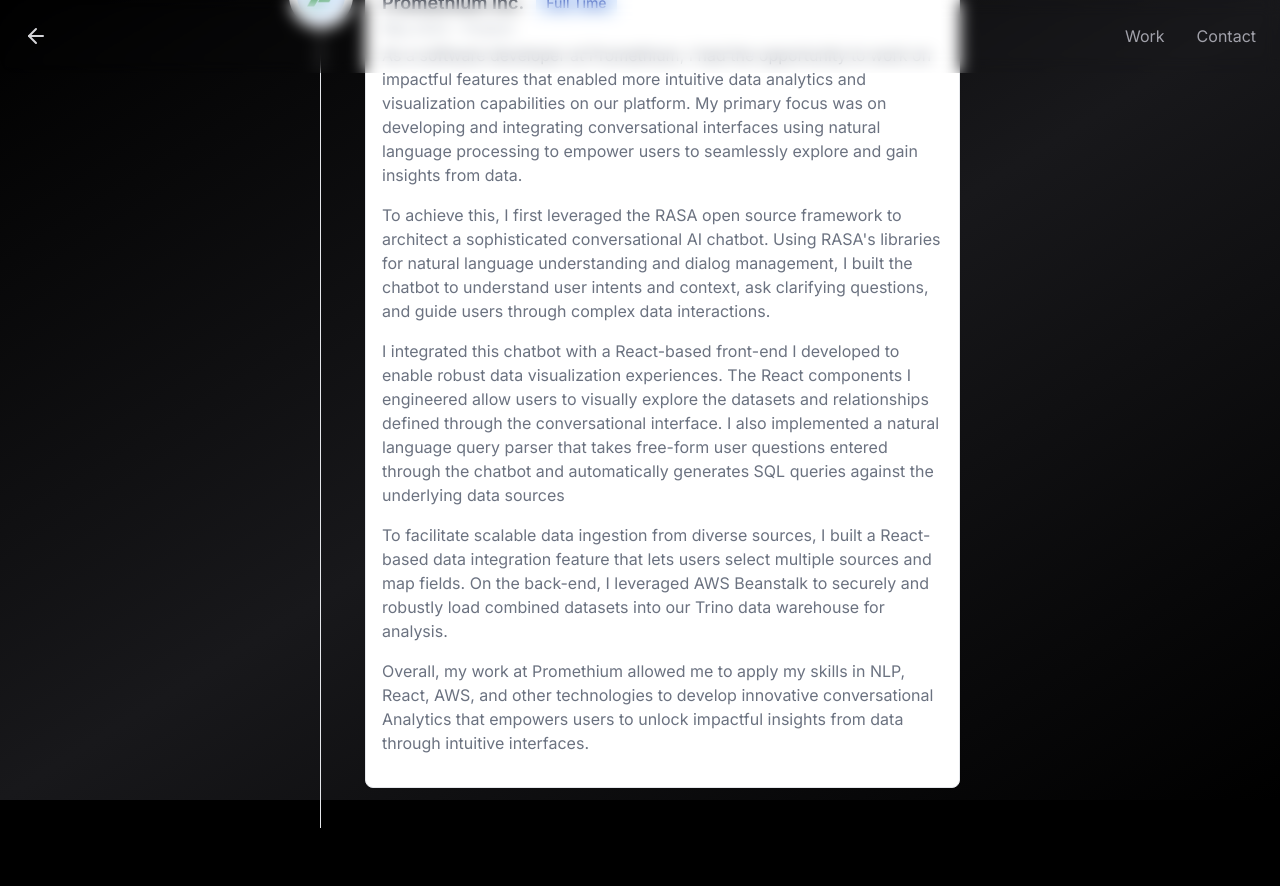
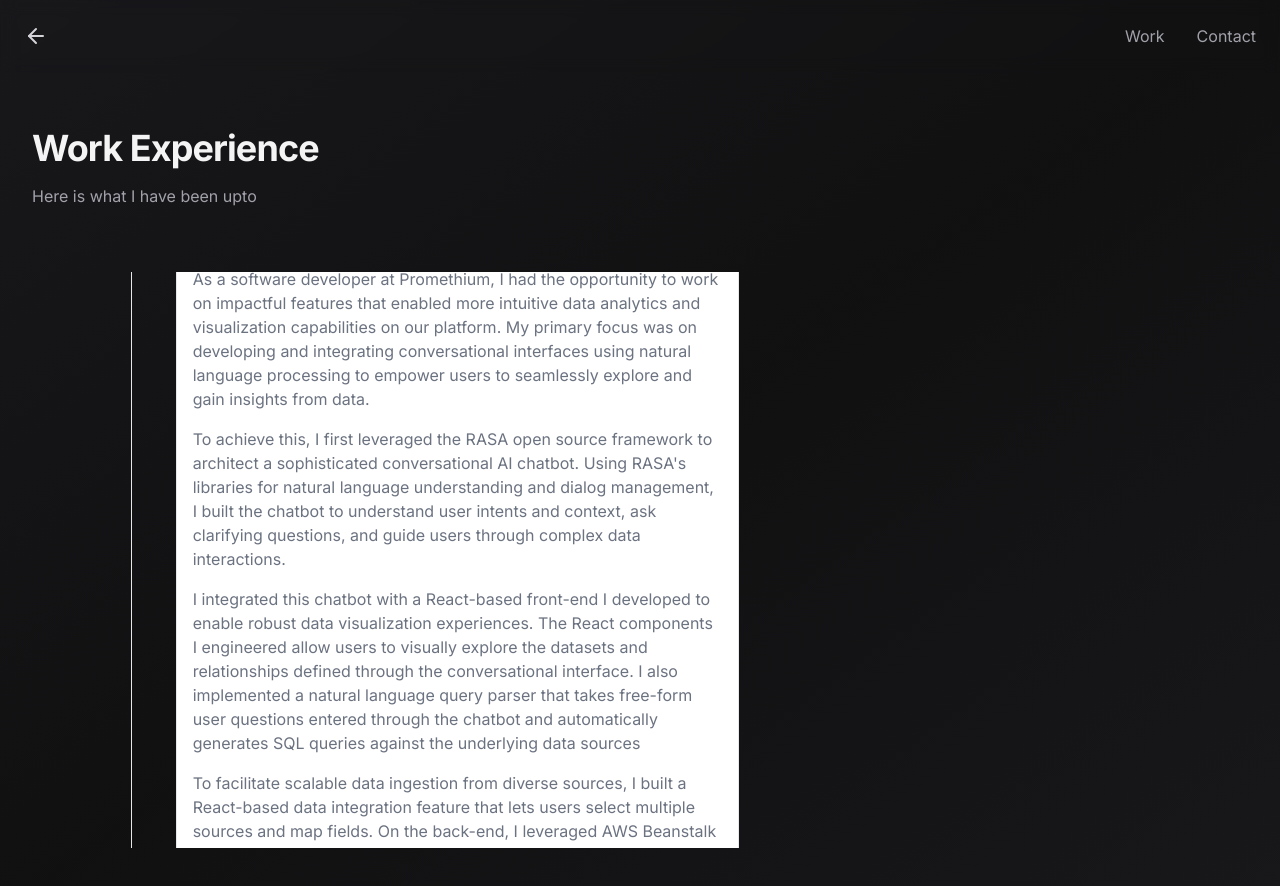
Before and after one commit to pranavajk1/personal_website, a Next.js app: page /work in a window 1280 px wide. Shown: the top 886 px of the page. Before the commit the page ends 828 px from the top, so only its background shows below. Built offline with nearby package versions, Linux system fonts and the light colour scheme; no server answers; what tailwindcss-debug-screens would draw is missing.

Commit message:
Add Work layout component

```diff
--- /dev/null
+++ b/app/work/layout.tsx
@@ -0,0 +1,9 @@
+export default function Work({
+	children,
+}: { children: React.ReactNode }) {
+	return (
+		<div className="relative min-h-screen bg-gradient-to-tl from-zinc-900 via-zinc-400/10 to-zinc-900 ">
+			{children}
+		</div>
+	);
+}
--- a/app/work/page.tsx
+++ b/app/work/page.tsx
@@ -4,11 +4,19 @@
 
 export default function Work() {
   return (
-    <div className=" bg-gradient-to-tl from-zinc-900/0 via-zinc-900 to-zinc-900/0">
+    <div className="relative pb-16">
       <Navigation />
-      <div className="overflow-y-auto">
-        <div className="container flex items-center justify-center min-h-screen px-4 mx-auto">
-          <ol className="absolute border-s border-gray-200 dark:border-gray-700 top-1/2 left-1/2 transform -translate-x-1/2 -translate-y-1/2">
+      <div className="px-6 pt-20 mx-auto sticky space-y-8 max-w-7xl lg:px-8 md:space-y-16 md:pt-24 lg:pt-32">
+        <div className="max-w-2xl mx-auto lg:mx-0">
+          <h2 className="text-3xl font-bold tracking-tight text-zinc-100 sm:text-4xl">
+            Work Experience
+          </h2>
+          <p className="mt-4 text-zinc-400">Here is what I have been upto</p>
+        </div>
+        <div className="ml-0 md:ml-12 lg:w-2/3 sticky">
+          <div className="container mx-auto w-full h-full">
+            <div className="relative wrap overflow-y-auto p-72 h-full" style={{ padding: "38rem !important" }}>
+              <ol className="absolute border-s border-gray-200 dark:border-gray-700 top-1/4 left-1/4 transform -translate-x-1/4 -translate-y-1/4">
                 <li className="mb-10 ms-11">
                   <span className="absolute flex items-center justify-center w-12 h-12 bg-blue-100 rounded-full -start-6 ring-8 ring-white dark:ring-gray-500 dark:bg-gray-200">
                     <img
@@ -29,47 +37,50 @@
                       May 2023 - Present
                     </time>
                     <p className="mb-4 text-base font-normal text-gray-500 dark:text-gray-400">
-                  As a software developer at Promethium, I had the opportunity
-                  to work on impactful features that enabled more intuitive data
-                  analytics and visualization capabilities on our platform. My
-                  primary focus was on developing and integrating conversational
-                  interfaces using natural language processing to empower users
-                  to seamlessly explore and gain insights from data.
+                      As a software developer at Promethium, I had the
+                      opportunity to work on impactful features that enabled
+                      more intuitive data analytics and visualization
+                      capabilities on our platform. My primary focus was on
+                      developing and integrating conversational interfaces using
+                      natural language processing to empower users to seamlessly
+                      explore and gain insights from data.
                     </p>
                     <p className="mb-4 text-base font-normal text-gray-500 dark:text-gray-400">
                       To achieve this, I first leveraged the RASA open source
                       framework to architect a sophisticated conversational AI
                       chatbot. Using RASA's libraries for natural language
-                  understanding and dialog management, I built the chatbot to
-                  understand user intents and context, ask clarifying questions,
-                  and guide users through complex data interactions.
+                      understanding and dialog management, I built the chatbot
+                      to understand user intents and context, ask clarifying
+                      questions, and guide users through complex data
+                      interactions.
                     </p>
 
                     <p className="mb-4 text-base font-normal text-gray-500 dark:text-gray-400">
                       I integrated this chatbot with a React-based front-end I
-                  developed to enable robust data visualization experiences. The
-                  React components I engineered allow users to visually explore
-                  the datasets and relationships defined through the
+                      developed to enable robust data visualization experiences.
+                      The React components I engineered allow users to visually
+                      explore the datasets and relationships defined through the
                       conversational interface. I also implemented a natural
                       language query parser that takes free-form user questions
-                  entered through the chatbot and automatically generates SQL
-                  queries against the underlying data sources
+                      entered through the chatbot and automatically generates
+                      SQL queries against the underlying data sources
                     </p>
 
                     <p className="mb-4 text-base font-normal text-gray-500 dark:text-gray-400">
-                  To facilitate scalable data ingestion from diverse sources, I
-                  built a React-based data integration feature that lets users
-                  select multiple sources and map fields. On the back-end, I
-                  leveraged AWS Beanstalk to securely and robustly load combined
-                  datasets into our Trino data warehouse for analysis.
+                      To facilitate scalable data ingestion from diverse
+                      sources, I built a React-based data integration feature
+                      that lets users select multiple sources and map fields. On
+                      the back-end, I leveraged AWS Beanstalk to securely and
+                      robustly load combined datasets into our Trino data
+                      warehouse for analysis.
                     </p>
 
                     <p className="mb-4 text-base font-normal text-gray-500 dark:text-gray-400">
-                  Overall, my work at Promethium allowed me to apply my skills
-                  in NLP, React, AWS, and other technologies to develop
-                  innovative conversational Analytics that empowers users to
-                  unlock impactful insights from data through intuitive
-                  interfaces.
+                      Overall, my work at Promethium allowed me to apply my
+                      skills in NLP, React, AWS, and other technologies to
+                      develop innovative conversational Analytics that empowers
+                      users to unlock impactful insights from data through
+                      intuitive interfaces.
                     </p>
                   </div>
                 </li>
@@ -77,5 +88,7 @@
             </div>
           </div>
         </div>
+      </div>
+    </div>
   );
 }
```
Lines whose indentation alone changed are shown as unchanged.
